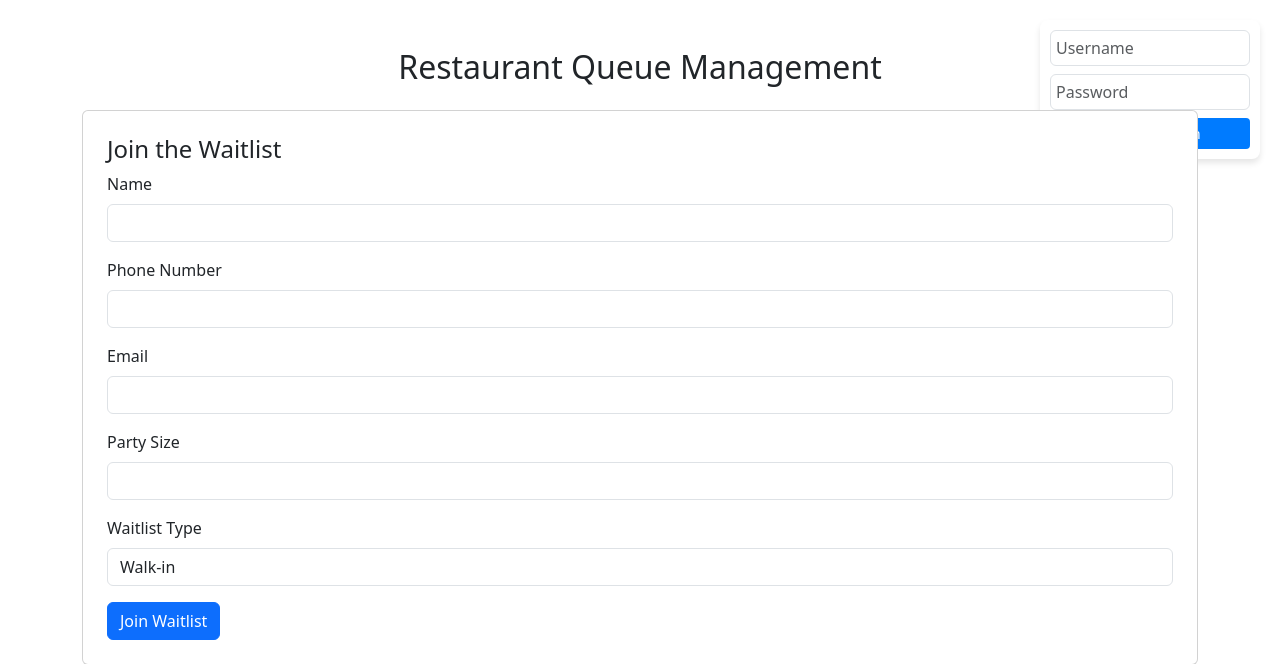
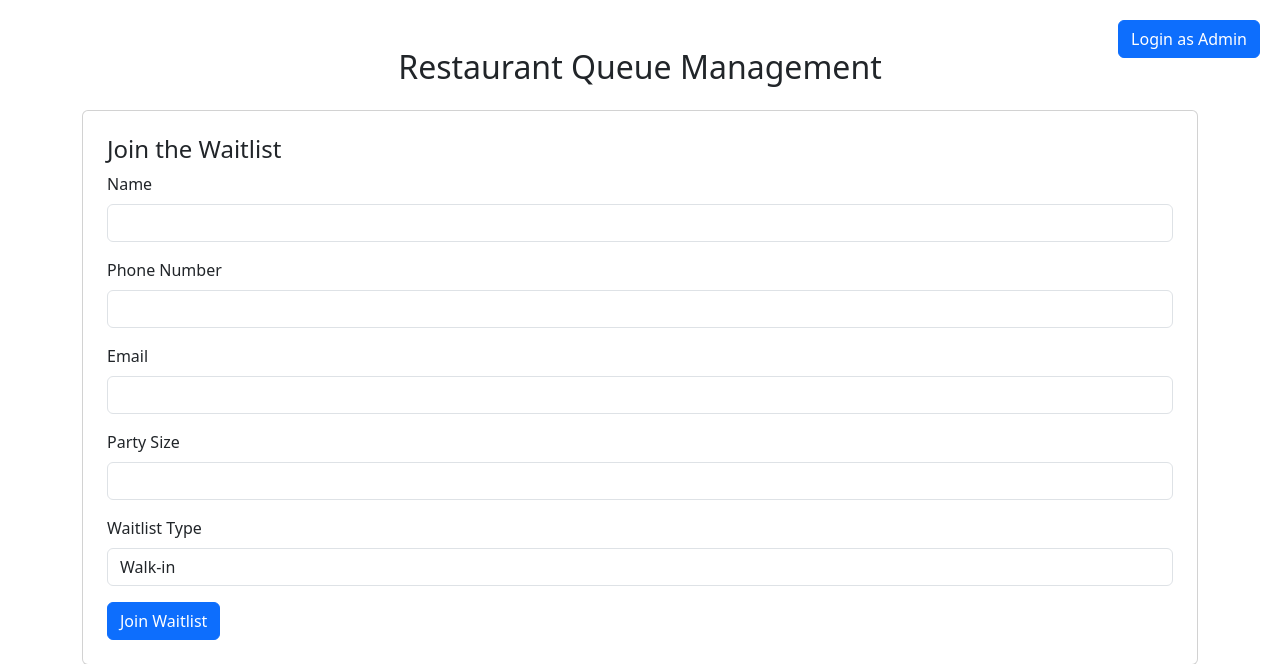
Before and after one commit to Posyyy/CSIS3126_Posy, a PHP site: page /index.html in a window 1280 px wide. Shown: the top 664 px of the page. Run offline with PHP 8.4, Linux system fonts and the light colour scheme; data that the repository does not hold is empty.

Commit message:
did some debugging.

```diff
--- a/add_to_waitlist.php
+++ b/add_to_waitlist.php
@@ -27,7 +27,7 @@ if ($_SERVER["REQUEST_METHOD"] == "POST") {
         $stmt->close();
     }
 
-    // Insert into waitlist
+    // Insert into waitlist (restaurant_id will default to 1 in MySQL)
     $stmt = $conn->prepare("INSERT INTO Waitlist (customer_id, party_size, status, waitlist_type, reservation_time, arrival_time)
                             VALUES (?, ?, 'Waiting', ?, ?, NOW())");
     $stmt->bind_param("iiss", $customer_id, $party_size, $waitlist_type, $reservation_time);
@@ -41,3 +41,4 @@ if ($_SERVER["REQUEST_METHOD"] == "POST") {
     $stmt->close();
     $conn->close();
 }
+?>
--- a/index.html
+++ b/index.html
@@ -14,46 +14,43 @@ $restaurant_id = 5; // Replace this dynamically if needed
     <link href="https://cdn.jsdelivr.net/npm/bootstrap@5.3.0/dist/css/bootstrap.min.css" rel="stylesheet">
     <script src="https://code.jquery.com/jquery-3.6.0.min.js"></script>
     <style>
-        /* Move Login Form to Top-Right */
+        /* Admin Login Button - Fixed to Top-Right */
+        .admin-button {
+            position: absolute;
+            top: 20px;
+            right: 20px;
+            z-index: 1000;
+        }
+
+        /* Hidden Admin Login Form */
         .login-container {
             position: absolute;
-            top: 20px;
+            top: 60px;
             right: 20px;
             background: #ffffff;
             padding: 10px;
             border-radius: 8px;
             box-shadow: 0px 4px 6px rgba(0, 0, 0, 0.1);
-        }
-
-        .login-form input {
-            display: block;
-            margin-bottom: 8px;
-            width: 200px;
-            padding: 5px;
-        }
-
-        .login-form button {
-            width: 100%;
-            background: #007bff;
-            color: white;
-            border: none;
-            padding: 5px;
-            cursor: pointer;
+            display: none; /* Initially hidden */
+            z-index: 1000;
         }
     </style>
 </head>
 <body>
 
-<!-- Admin Login Form (Top-Right Corner) -->
-<div class="login-container">
-    <form action="login.php" method="post" class="login-form">
+<!-- Admin Login Button -->
+<button class="btn btn-primary admin-button" onclick="toggleLogin()">Login as Admin</button>
+
+<!-- Admin Login Form (Hidden Initially) -->
+<div class="login-container" id="loginForm">
+    <form action="login.php" method="post">
         <div class="mb-2">
             <input type="text" name="username" class="form-control" placeholder="Username" required>
         </div>
         <div class="mb-2">
             <input type="password" name="password" class="form-control" placeholder="Password" required>
         </div>
-        <button type="submit" class="btn btn-primary btn-sm w-100">Login as Admin</button>
+        <button type="submit" class="btn btn-success btn-sm w-100">Login</button>
     </form>
 </div>
 
@@ -126,6 +123,11 @@ $restaurant_id = 5; // Replace this dynamically if needed
 </div>
 
 <script>
+    function toggleLogin() {
+        let loginForm = document.getElementById("loginForm");
+        loginForm.style.display = (loginForm.style.display === "block") ? "none" : "block";
+    }
+
     function toggleReservationTime() {
         let waitlistType = document.getElementById("waitlist_type").value;
         let timeContainer = document.getElementById("reservation_time_container");
```
Also changed, not shown: admin_dashboard.php (+21 -18 lines), login.php (+35 -13 lines), staff_login.php (added, +29 -0 lines).
